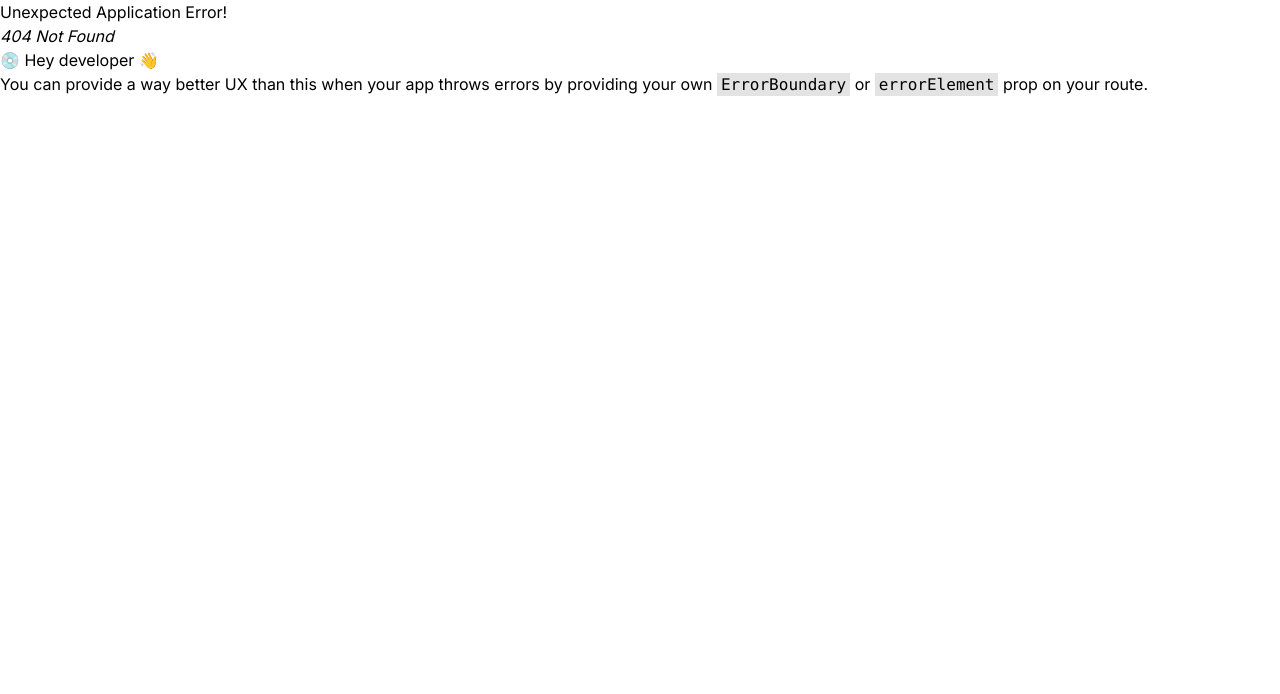
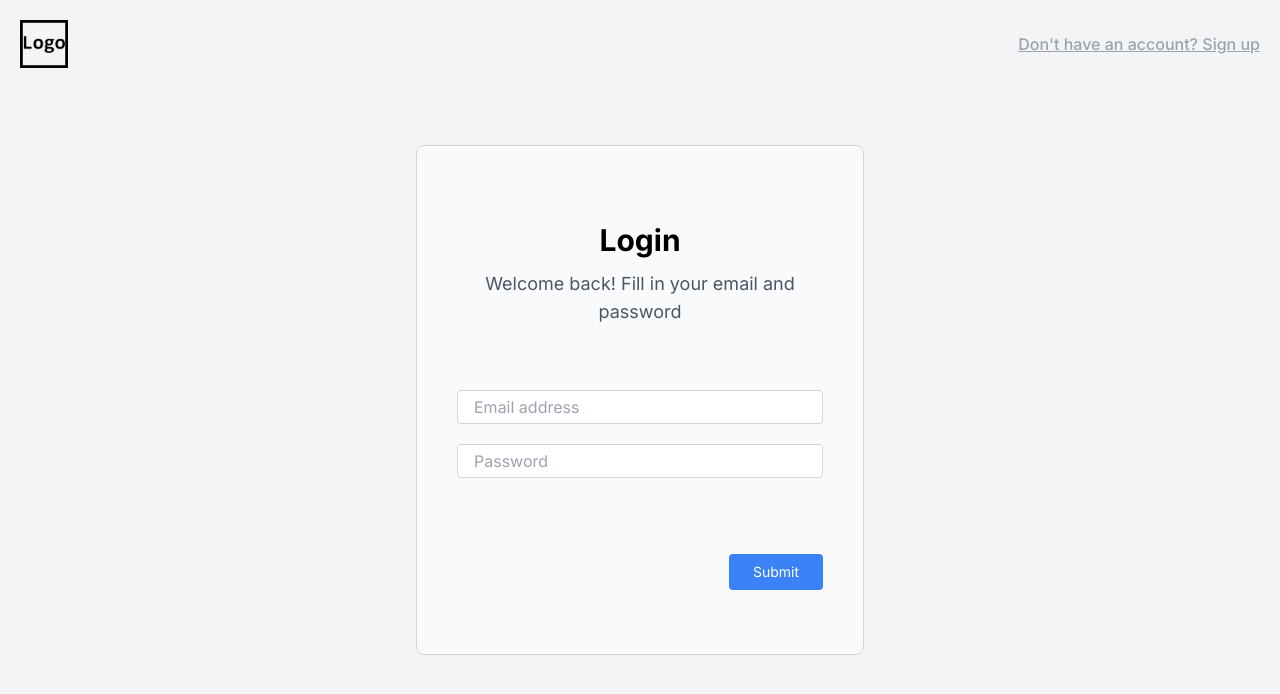
Before and after one commit to Moorad/social-network-for-education, a React (Create React App) app in the folder packages/react-app/: page /signin in a window 1280 px wide. Before the commit this address had no page. Shown: the top 694 px of the page. Built offline with nearby package versions, Linux system fonts and the light colour scheme.

Commit message:
Add simple login and authentication redirection

```diff
--- a/packages/react-app/src/pages/authentication/Authentication.tsx
+++ b/packages/react-app/src/pages/authentication/Authentication.tsx
@@ -4,7 +4,7 @@ import SignInForm from './components/SignInForm';
 import NavBar from './components/NavBar';
 
 type propTypes = {
-	type?: 'SignUp' | 'SignIn';
+	type: 'SignUp' | 'SignIn';
 };
 
 export default function Authentication(props: propTypes) {
@@ -21,7 +21,7 @@ export default function Authentication(props: propTypes) {
 
 	return (
 		<>
-			<NavBar />
+			<NavBar type={props.type} />
 			<div className='inset-center'>{getForm()}</div>
 		</>
 	);
--- a/packages/react-app/src/pages/authentication/components/NavBar.tsx
+++ b/packages/react-app/src/pages/authentication/components/NavBar.tsx
@@ -1,8 +1,26 @@
 import React, { Component } from 'react';
 import logo from '../../../assets/images/logo.png';
 
-export default class NavBar extends Component {
-	render() {
+type propTypes = {
+	type: 'SignUp' | 'SignIn';
+};
+
+export default function Navbar(props: propTypes) {
+	let elements;
+	if (props.type == 'SignUp') {
+		elements = (
+			<div className='inline-flex items-center align-middle font-medium underline text-gray-400'>
+				<a href='signin'>Already have an account? Sign in</a>
+			</div>
+		);
+	} else {
+		elements = (
+			<div className='inline-flex items-center align-middle font-medium underline text-gray-400'>
+				<a href='signup'>Don&apos;t have an account? Sign up</a>
+			</div>
+		);
+	}
+
 	return (
 		<div>
 			<div className='max-w-auto p-5'>
@@ -13,14 +31,9 @@ export default class NavBar extends Component {
 							className='w-auto h-12 mr-5 invert'
 						></img>
 					</div>
-						<div className='inline-flex items-center align-middle font-medium underline text-gray-400'>
-							<a href='signin'>
-								Already have an account? Sign in
-							</a>
-						</div>
+					{elements}
 				</div>
 			</div>
 		</div>
 	);
 }
-}
--- a/packages/react-app/src/pages/authentication/components/SignInForm.tsx
+++ b/packages/react-app/src/pages/authentication/components/SignInForm.tsx
@@ -1,9 +1,78 @@
-import React from 'react';
+import React, { FormEvent, useRef } from 'react';
+import { useNavigate } from 'react-router-dom';
 
-/* <input placeholder='Display Name' type='text' className='border border-gray-300 rounded w-96 px-4 py-1' required onChange={(e) => setDisplayName(e.target.value)} />
-<input placeholder='Email address' type='email' className='border border-gray-300 rounded w-96 px-4 py-1' required onChange={(e) => setEmail(e.target.value)} />
-<input placeholder='Password' type='password' className='border border-gray-300 rounded w-96 px-4 py-1' required onChange={(e) => setPassword(e.target.value)} /> */
+export default function SignIn() {
+	const emailRef = useRef<HTMLInputElement>(null);
+	const passwordRef = useRef<HTMLInputElement>(null);
+	const navigate = useNavigate();
 
-export default function SignInForm() {
-	return <></>;
+	function handleSubmission(e: FormEvent) {
+		e.preventDefault();
+		if (emailRef.current && passwordRef.current) {
+			fetch('http://localhost:4000/api/login', {
+				method: 'POST',
+				headers: {
+					'Content-Type': 'application/json',
+				},
+				body: JSON.stringify({
+					email: emailRef.current.value,
+					password: passwordRef.current.value,
+				}),
+			})
+				.then((res) => {
+					if (!res.ok) {
+						throw new Error(`${res.status} ${res.statusText}`);
+					}
+
+					return res.json();
+				})
+				.catch((err) => {
+					console.log(err);
+				})
+				.then((res) => {
+					console.log(res);
+					navigate('/home');
+				});
+		}
+	}
+
+	return (
+		<div className='relative w-fit h-fit bg-gray-50 px-10 py-16 rounded-lg align-middle border-gray-300 border max-w-md'>
+			<div className='text-center pb-16 text-black'>
+				<div className='text-3xl font-bold py-3'>Login</div>
+				<div className='text-gray-600 text-lg'>
+					Welcome back! Fill in your email and password
+				</div>
+			</div>
+			<form
+				className='flex flex-col gap-5'
+				onSubmit={(e) => handleSubmission(e)}
+			>
+				<input
+					placeholder='Email address'
+					type='email'
+					className='border border-gray-300 rounded w-full px-4 py-1'
+					required
+					autoComplete='email'
+					ref={emailRef}
+				/>
+				<input
+					placeholder='Password'
+					type='password'
+					className='border border-gray-300 rounded w-full px-4 py-1'
+					required
+					autoComplete='new-password'
+					ref={passwordRef}
+				/>
+				<div className='flex justify-end text-sm gap-3 text-white mt-14'>
+					<button
+						type='submit'
+						className='bg-blue-500 py-2 px-6 rounded'
+					>
+						Submit
+					</button>
+				</div>
+			</form>
+		</div>
+	);
 }
--- a/packages/react-app/src/pages/authentication/components/SignUpForm.tsx
+++ b/packages/react-app/src/pages/authentication/components/SignUpForm.tsx
@@ -1,7 +1,9 @@
 import React, { useState } from 'react';
+import { useNavigate } from 'react-router-dom';
 import Step1 from './FormSteps/Step1';
 
 export default function SignUpForm() {
+	const navigate = useNavigate();
 	const [step, setStep] = useState(0);
 	const steps = [
 		{
@@ -16,6 +18,8 @@ export default function SignUpForm() {
 		if (step < steps.length - 1) {
 			setStep(step + 1);
 			console.log('curent step', step);
+		} else {
+			navigate('/home');
 		}
 	}
 
--- /dev/null
+++ b/packages/react-app/src/pages/home/Home.tsx
@@ -0,0 +1,5 @@
+import React from 'react';
+
+export default function home() {
+	return <div></div>;
+}
```
Also changed, not shown: packages/node-server/Models/User.ts (+4 -4 lines), packages/node-server/index.ts (+53 -3 lines), packages/react-app/src/index.tsx (+9 -0 lines). Lines whose indentation alone changed are shown as unchanged.
